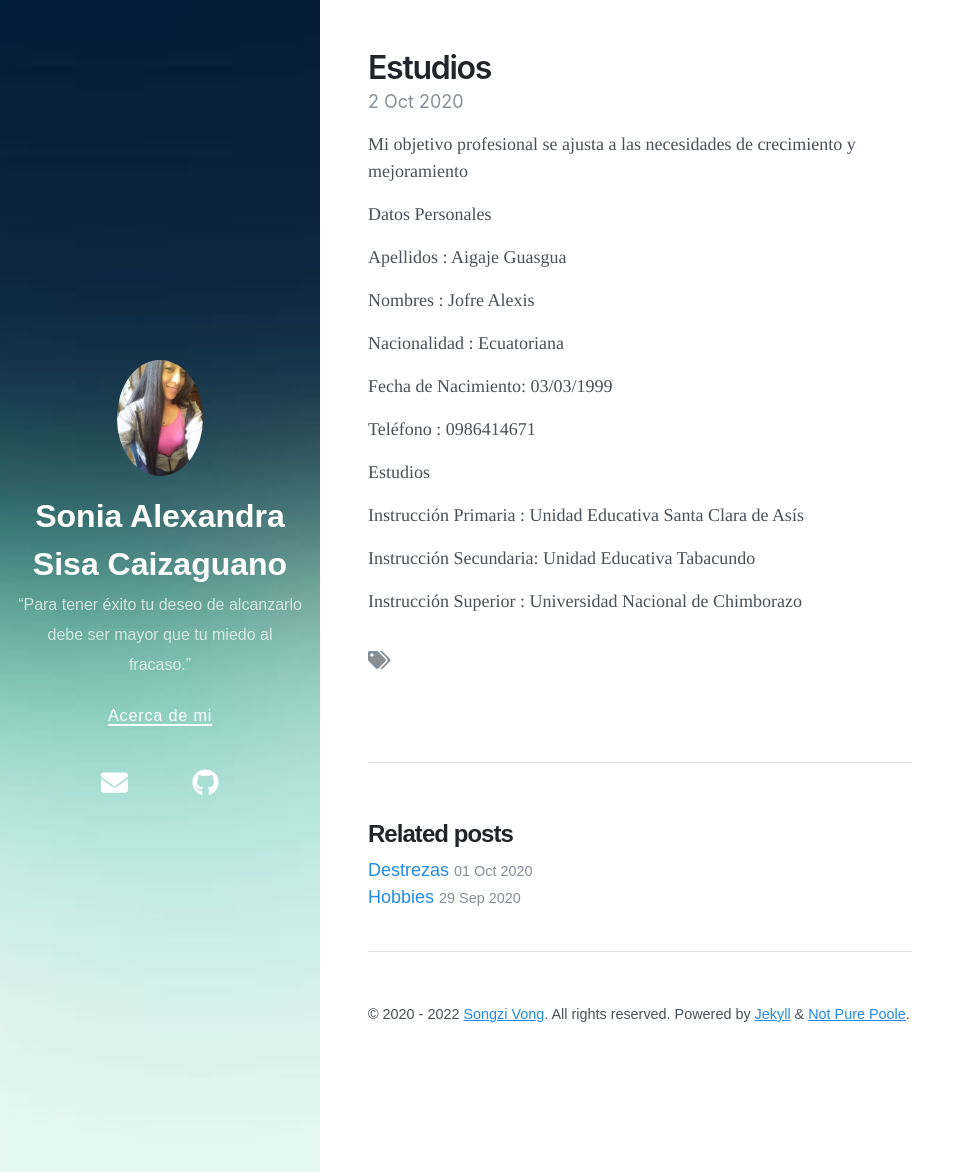
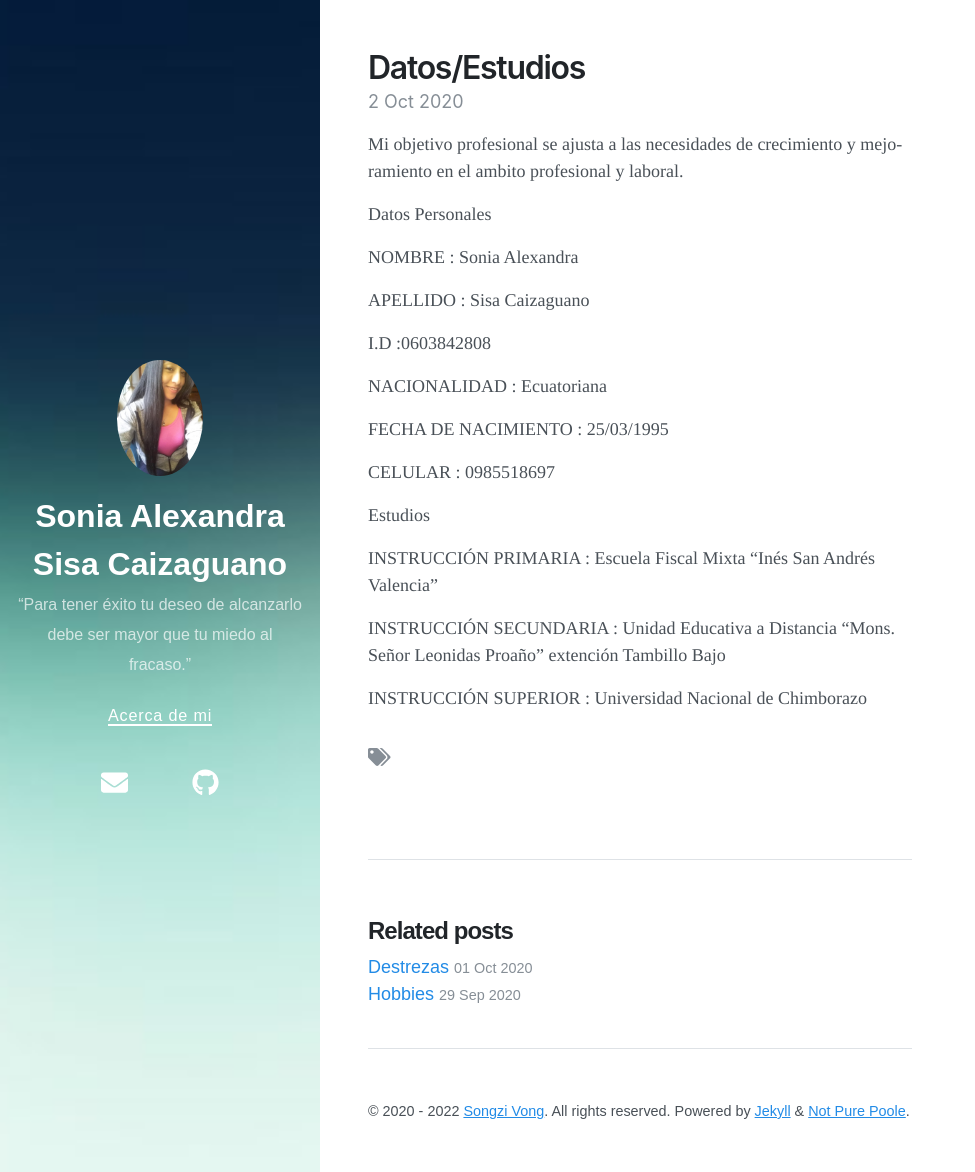
Before and after one commit to sonysc/sonysc.github.io, a Jekyll site: the page built from _posts/2020-10-02-testing-mathjax.md, in a window 1280 px wide and 1172 px high. Shown: the whole window, without its empty margins (0-975 px from the left). Built offline with Jekyll 4.4.1, drawn with Linux system fonts in a browser that asks for light colours; nearby versions of some CDN libraries.

Commit message:
Update 2020-10-02-testing-mathjax.md

```diff
--- a/_posts/2020-10-02-testing-mathjax.md
+++ b/_posts/2020-10-02-testing-mathjax.md
@@ -1,29 +1,31 @@
 ---
 layout: post
-title:  Estudios
+title:  Datos/Estudios
 
 
 
 ---
-Mi objetivo profesional se ajusta a las necesidades de crecimiento y mejoramiento
+Mi objetivo profesional se ajusta a las necesidades de crecimiento y mejoramiento en el ambito profesional y laboral.
 
 Datos Personales
 
-Apellidos : Aigaje Guasgua
+NOMBRE : Sonia Alexandra
 
-Nombres :   Jofre Alexis
+APELLIDO : Sisa Caizaguano
 
-Nacionalidad : Ecuatoriana
+I.D :0603842808
 
-Fecha de Nacimiento:  03/03/1999
+NACIONALIDAD : Ecuatoriana
 
-Teléfono : 0986414671
+FECHA DE NACIMIENTO :  25/03/1995
+
+CELULAR : 0985518697
 
 
 Estudios
 
-Instrucción Primaria : Unidad Educativa Santa Clara de Asís
+INSTRUCCIÓN PRIMARIA : Escuela Fiscal Mixta "Inés San Andrés Valencia"
 
-Instrucción Secundaria: Unidad Educativa  Tabacundo
+INSTRUCCIÓN SECUNDARIA : Unidad Educativa a Distancia "Mons. Señor Leonidas Proaño" extención Tambillo Bajo
 
-Instrucción Superior : Universidad Nacional de Chimborazo
+INSTRUCCIÓN SUPERIOR : Universidad Nacional de Chimborazo
```
